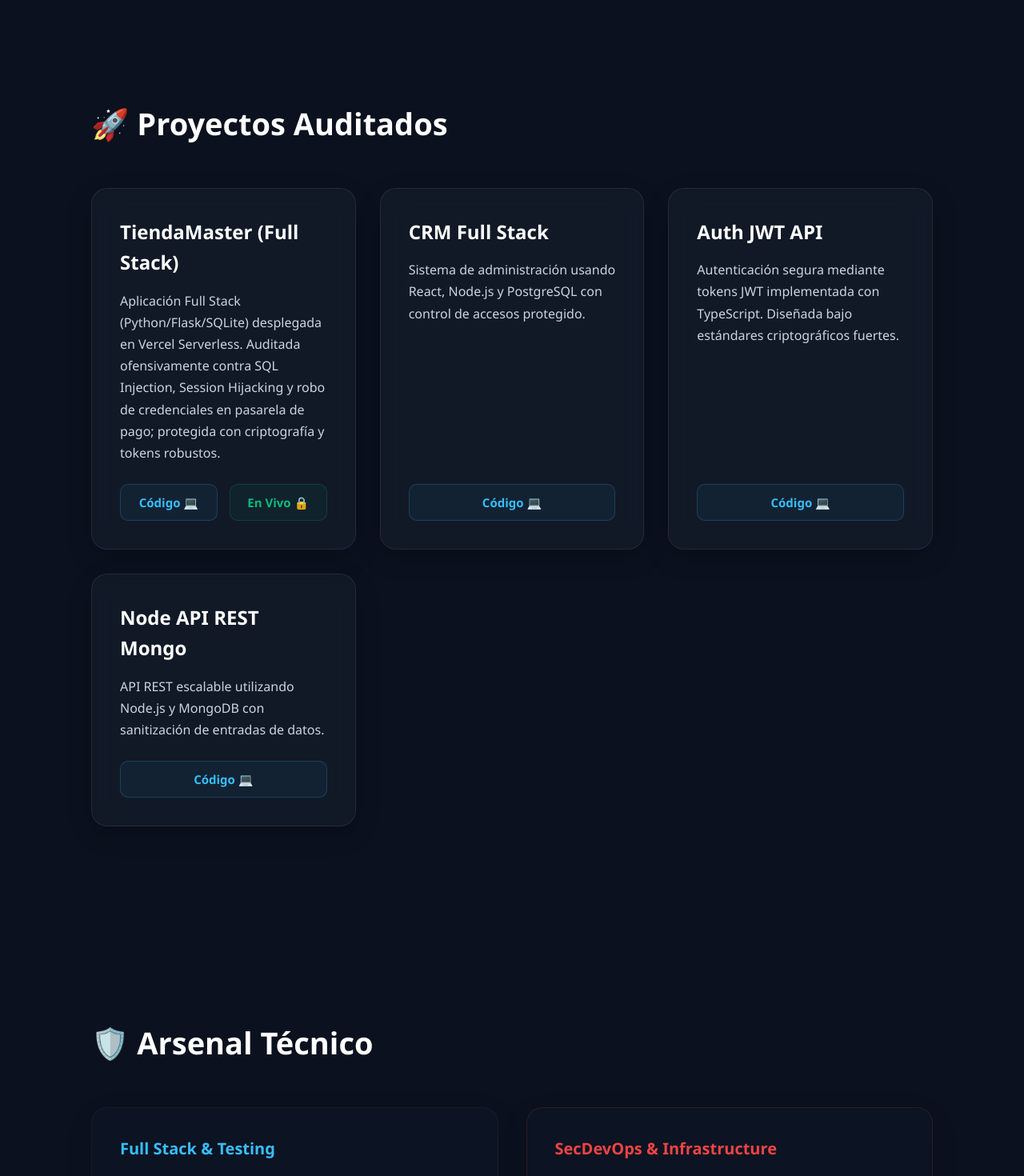
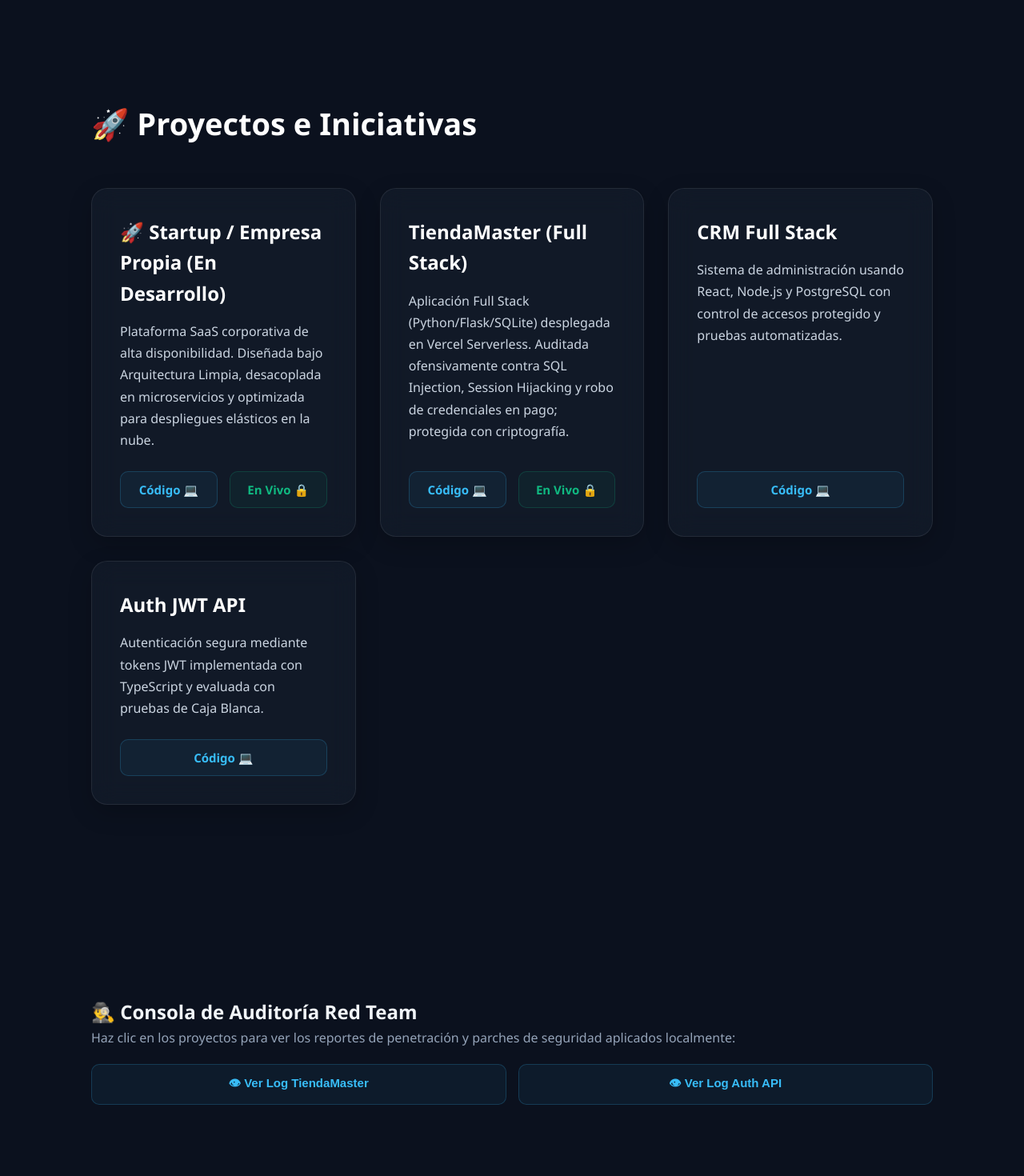
Before and after one commit to Churiflow/portfolio, a React app: page / in a window 1280 px wide. Shown: the part 820-2290 px from the top of the page at 80% size. Built offline with nearby package versions, Linux system fonts and the light colour scheme; the HTML template or start-up script is replaced by a standard one.

Commit message:
feat: agregar seccion de empresa y simulador interactivo de auditoria red team

```diff
--- a/src/pages/Home.jsx
+++ b/src/pages/Home.jsx
@@ -1,35 +1,38 @@
-import React from 'react';
+import React, { useState } from 'react';
 
 function Home({ lang }) {
+  // Estado para controlar qué reporte de auditoría está abierto
+  const [reporteAbierto, setReporteAbierto] = useState(null);
+
   const proyectos = [
     {
+      titulo: "🚀 Startup / Empresa Propia (En Desarrollo)",
+      es: "Plataforma SaaS corporativa de alta disponibilidad. Diseñada bajo Arquitectura Limpia, desacoplada en microservicios y optimizada para despliegues elásticos en la nube.",
+      en: "Enterprise SaaS high-availability platform. Designed under Clean Architecture, decoupled into microservices, and optimized for elastic cloud deployments.",
+      link: "https://github.com/Churiflow/Root-Engineers", // Apunta a tu repo o el de la empresa
+      demo: "https://render.com" // Aquí pondrás tu link de Render cuando lo subamos
+    },
+    {
       titulo: "TiendaMaster (Full Stack)",
-      es: "Aplicación Full Stack (Python/Flask/SQLite) desplegada en Vercel Serverless. Auditada ofensivamente contra SQL Injection, Session Hijacking y robo de credenciales en pasarela de pago; protegida con criptografía y tokens robustos.",
-      en: "Full Stack Application (Python/Flask/SQLite) deployed on Vercel Serverless. Offensively audited against SQL Injection, Session Hijacking, and payment gateway credential harvesting; protected using cryptography and robust tokens.",
+      es: "Aplicación Full Stack (Python/Flask/SQLite) desplegada en Vercel Serverless. Auditada ofensivamente contra SQL Injection, Session Hijacking y robo de credenciales en pago; protegida con criptografía.",
+      en: "Full Stack Application (Python/Flask/SQLite) deployed on Vercel Serverless. Offensively audited against SQL Injection, Session Hijacking, and payment data harvesting; protected with cryptography.",
       link: "https://github.com/Churiflow/tienda-flask-pro",
       demo: "https://tienda-flask-pro-1.onrender.com/"
     },
     {
       titulo: "CRM Full Stack",
-      es: "Sistema de administración usando React, Node.js y PostgreSQL con control de accesos protegido.",
-      en: "Management system using React, Node.js, and PostgreSQL with protected access control.",
+      es: "Sistema de administración usando React, Node.js y PostgreSQL con control de accesos protegido y pruebas automatizadas.",
+      en: "Management system using React, Node.js, and PostgreSQL with protected access control and automated testing.",
       link: "https://github.com/Churiflow/CRM-Full-Stack-"
     },
     {
       titulo: "Auth JWT API",
-      es: "Autenticación segura mediante tokens JWT implementada con TypeScript. Diseñada bajo estándares criptográficos fuertes.",
-      en: "Secure JWT token authentication implemented with TypeScript. Designed under strong cryptographic standards.",
+      es: "Autenticación segura mediante tokens JWT implementada con TypeScript y evaluada con pruebas de Caja Blanca.",
+      en: "Secure JWT token authentication implemented with TypeScript and evaluated with White-Box testing.",
       link: "https://github.com/Churiflow/node-auth-jwt-api-rest-typescript"
-    },
-    {
-      titulo: "Node API REST Mongo",
-      es: "API REST escalable utilizando Node.js y MongoDB con sanitización de entradas de datos.",
-      en: "Scalable REST API utilizing Node.js and MongoDB with input data sanitization.",
-      link: "https://github.com/Churiflow/node_api_rest_mongo"
     }
   ];
 
-  // Listado de herramientas con sus respectivos iconos oficiales optimizados de Devicon
   const skillsDev = [
     { name: "React", icon: "react/react-original.svg" },
     { name: "Node.js", icon: "nodejs/nodejs-original.svg" },
@@ -48,9 +51,31 @@ function Home({ lang }) {
     { name: "MongoDB", icon: "mongodb/mongodb-original.svg" },
     { name: "SQLite", icon: "sqlite/sqlite-original.svg" },
     { name: "Bash Shell", icon: "bash/bash-original.svg" },
-    { name: "JWT Sec", icon: "embeddedhtml5/embeddedhtml5-original.svg" }, // Representativo para Tokens
-    { name: "Crypto", icon: "git/git-original.svg" } // Representativo para control seguro
+    { name: "JWT Sec", icon: "embeddedhtml5/embeddedhtml5-original.svg" },
+    { name: "Crypto", icon: "git/git-original.svg" }
   ];
+
+  // Logs interactivos de tus auditorías locales
+  const logsAuditoria = {
+    tiendamaster: `[+] TARGET: https://tienda-flask-pro.vercel.app
+[+] AUDIT TYPE: Red Team / Offensive Security Test
+[!] VULNERABILITY FOUND: SQL Injection Vulnerability on /login (POST)
+    -> Payload used: admin' --
+    -> Result: Authentication bypass achieved. Session token generated without valid password.
+[🛡️] MITIGATION APPLIED:
+    -> Implemented Parameterized Queries using SQLAlchemy ORM.
+    -> Added Input Sanitization layer regex pattern checking.
+[✓] STATUS: SECURED & PATCHED`,
+
+    authapi: `[+] TARGET: Auth JWT API Rest (TypeScript)
+[+] AUDIT TYPE: Secure Code Review (White Box Testing)
+[!] WEAKNESS FOUND: Weak JWT Signing Secret & Lack of Token Expiration
+    -> Risk: High probability of brute-force attacks to forge valid tokens.
+[🛡️] MITIGATION APPLIED:
+    -> Migrated to strong asymmetric cryptography (RS256) via environment variables.
+    -> Enforced strict token expiration (exp: '15m') and secure HTTP-Only cookies.
+[✓] STATUS: SECURED & PATCHED`
+  };
 
   return (
     <>
@@ -72,7 +97,7 @@ function Home({ lang }) {
 
       {/* PROJECTS SECTION */}
       <section id="projects">
-        <h2>{lang === "es" ? "🚀 Proyectos Auditados" : "🚀 Audited Projects"}</h2>
+        <h2>{lang === "es" ? "🚀 Proyectos e Iniciativas" : "🚀 Projects & Ventures"}</h2>
         <div className="projects-grid">
           {proyectos.map((proy, index) => (
             <div className="card" key={index}>
@@ -96,11 +121,53 @@ function Home({ lang }) {
         </div>
       </section>
 
-      {/* SKILLS SECTION CON LOGOS CONECTADOS */}
+      {/* NEW INTERACTIVE AUDIT SIMULATOR SECTION */}
+      <section id="audit-logs">
+        <h2>{lang === "es" ? "🕵️‍♂️ Consola de Auditoría Red Team" : "🕵️‍♂️ Red Team Audit Logs"}</h2>
+        <p style={{ color: '#94a3b8', marginBottom: '20px', fontSize: '16px' }}>
+          {lang === "es"
+            ? "Haz clic en los proyectos para ver los reportes de penetración y parches de seguridad aplicados localmente:"
+            : "Click on the projects to view penetration testing reports and applied local security patches:"}
+        </p>
+
+        <div style={{ display: 'flex', gap: '15px', marginBottom: '20px' }}>
+          <button
+            onClick={() => setReporteAbierto(reporteAbierto === 'tiendamaster' ? null : 'tiendamaster')}
+            className="btn-link code-btn" style={{ cursor: 'pointer', padding: '12px' }}
+          >
+            {reporteAbierto === 'tiendamaster' ? "✖ Cerrar Log TiendaMaster" : "👁 Ver Log TiendaMaster"}
+          </button>
+          <button
+            onClick={() => setReporteAbierto(reporteAbierto === 'authapi' ? null : 'authapi')}
+            className="btn-link code-btn" style={{ cursor: 'pointer', padding: '12px' }}
+          >
+            {reporteAbierto === 'authapi' ? "✖ Cerrar Log Auth API" : "👁 Ver Log Auth API"}
+          </button>
+        </div>
+
+        {/* Pantalla de Terminal Interactiva */}
+        {reporteAbierto && (
+          <pre style={{
+            background: '#020617',
+            color: '#34d399',
+            padding: '20px',
+            borderRadius: '12px',
+            border: '1px solid #10b981',
+            fontFamily: 'Courier New, monospace',
+            fontSize: '14px',
+            overflowX: 'auto',
+            whiteSpace: 'pre-wrap',
+            boxShadow: '0 10px 30px rgba(0,0,0,0.5)'
+          }}>
+            {logsAuditoria[reporteAbierto]}
+          </pre>
+        )}
+      </section>
+
+      {/* SKILLS SECTION */}
       <section id="skills">
         <h2>{lang === "es" ? "🛡️ Arsenal Técnico" : "🛡️ Technical Arsenal"}</h2>
         <div className="skills-container">
-
           <div className="skills-box">
             <h3>Full Stack & Testing</h3>
             <div className="grid-badges">
@@ -112,7 +179,6 @@ function Home({ lang }) {
               ))}
             </div>
           </div>
-
           <div className="skills-boxSec">
             <h3>SecDevOps & Infrastructure</h3>
             <div className="grid-badges">
@@ -124,7 +190,6 @@ function Home({ lang }) {
               ))}
             </div>
           </div>
-
         </div>
       </section>
 
@@ -133,8 +198,8 @@ function Home({ lang }) {
         <h2>{lang === "es" ? "👨‍💻 Sobre mí" : "👨‍💻 About me"}</h2>
         <p>
           {lang === "es"
-            ? "Desarrollador Full Stack enfocado en la resiliencia y seguridad del software. No solo construyo aplicaciones con JavaScript, PHP y Python; las pongo a prueba mediante metodologías de testing avanzado (Caja Negra/Blanca con Jest y Cypress) y simulaciones de ataques reales (Red Team) para implementar defensas criptográficas robustas antes de llevar el código a producción."
-            : "Full Stack Developer focused on software resilience and security. I don't just build applications using JavaScript, PHP, and Python; I break them using advanced testing methodologies (Black/White Box with Jest & Cypress) and real-world attack vectors (Red Team) to deploy robust cryptographic mitigations before code hits production."}
+            ? "Desarrollador Full Stack enfocado en la resiliencia y seguridad del software y fundador de mi propia iniciativa tecnológica. No solo construyo aplicaciones con JavaScript, PHP y Python; las pongo a prueba mediante metodologías de testing avanzado (Caja Negra/Blanca con Jest y Cypress) y simulaciones de ataques reales (Red Team) para implementar defensas criptográficas robustas antes de llevar el código a producción."
+            : "Full Stack Developer focused on software resilience and security, and founder of my own tech venture. I don't just build applications using JavaScript, PHP, and Python; I break them using advanced testing methodologies (Black/White Box with Jest & Cypress) and real-world attack vectors (Red Team) to deploy robust cryptographic mitigations before code hits production."}
         </p>
       </section>
 
```
